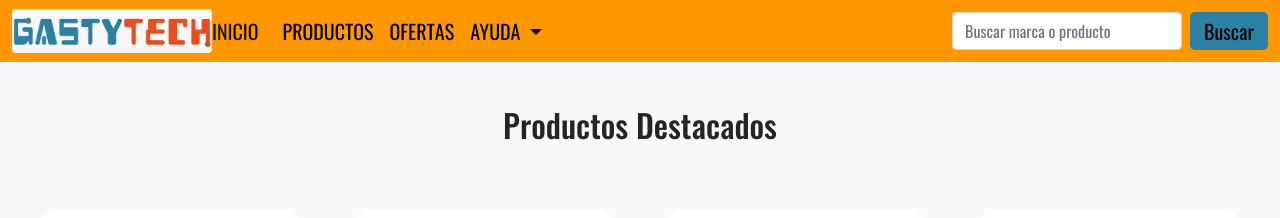
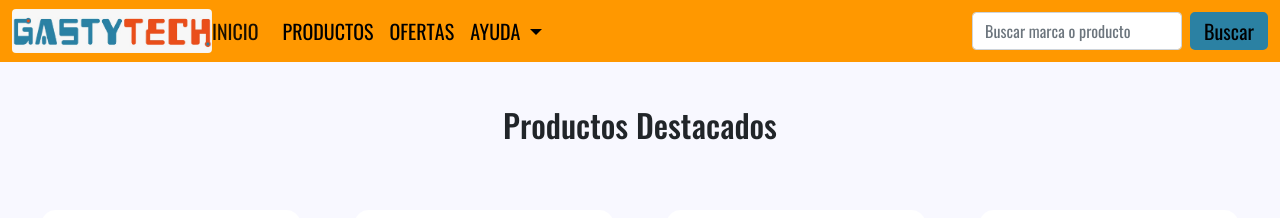
Before and after one commit to SantiagoFuentesGibert/primer-proyecto, a plain HTML site: page index.html in a window 1280 px wide. Shown: the top 218 px of the page. Drawn offline with nearby package versions, Linux system fonts and the light colour scheme; some icons are missing.

Commit message:
Proyecto final parte 2 (arreglando dimensiones)

```diff
--- a/css/style.css
+++ b/css/style.css
@@ -96,7 +96,7 @@
 }
 
 .buscador {
-    width: 230px;
+    width: 210px;
 }
 
 .btn {
```
